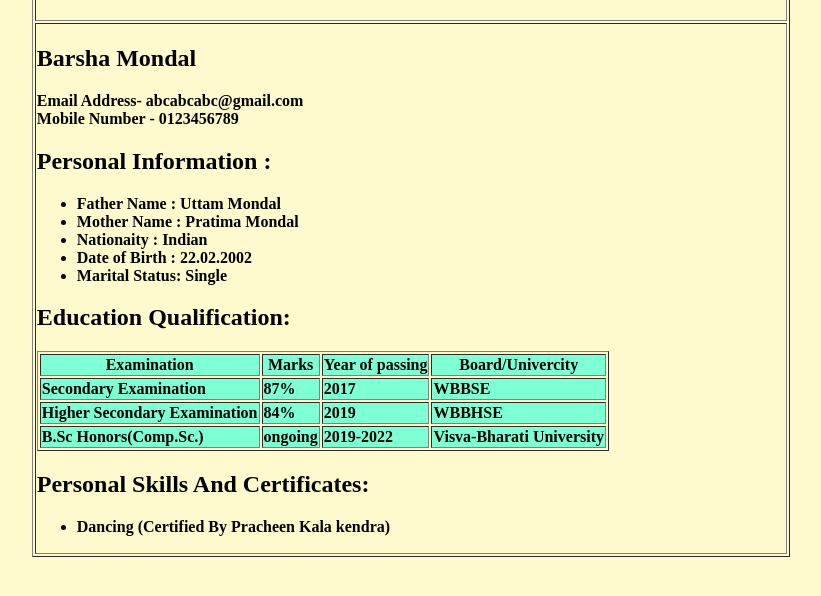
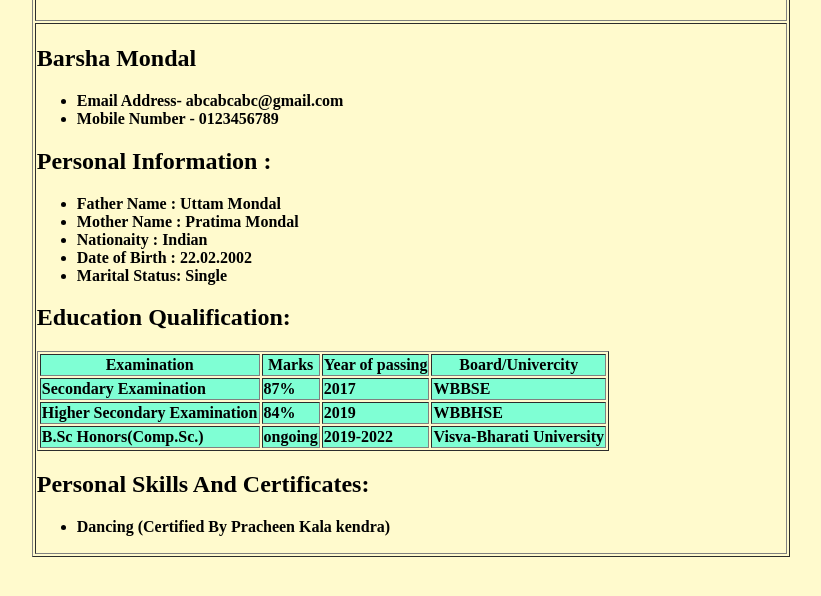
Before and after one commit to Barsha02/mycv.html, a plain HTML site: page index.html in a window 1280 px wide. Shown: the part 74-670 px from the top of the page, without its empty margins (229-1050 px from the left). Drawn offline with Linux system fonts and the light colour scheme.

Commit message:
Update index.html

```diff
--- a/index.html
+++ b/index.html
@@ -6,10 +6,10 @@
 <tr>
 <th> <h1> My Resume <h1></th></tr>
 <tr> <th align = "left"> <h2> Barsha Mondal </h2>
-
-Email Address- abcabcabc@gmail.com <br>
-Mobile Number - 0123456789
-
+<ul>
+<li> Email Address- abcabcabc@gmail.com </li>
+<li> Mobile Number - 0123456789 </li>
+</ul>
 <h2> Personal Information : </h2>
 <ul>
 <li> Father Name : Uttam Mondal </li>
```
